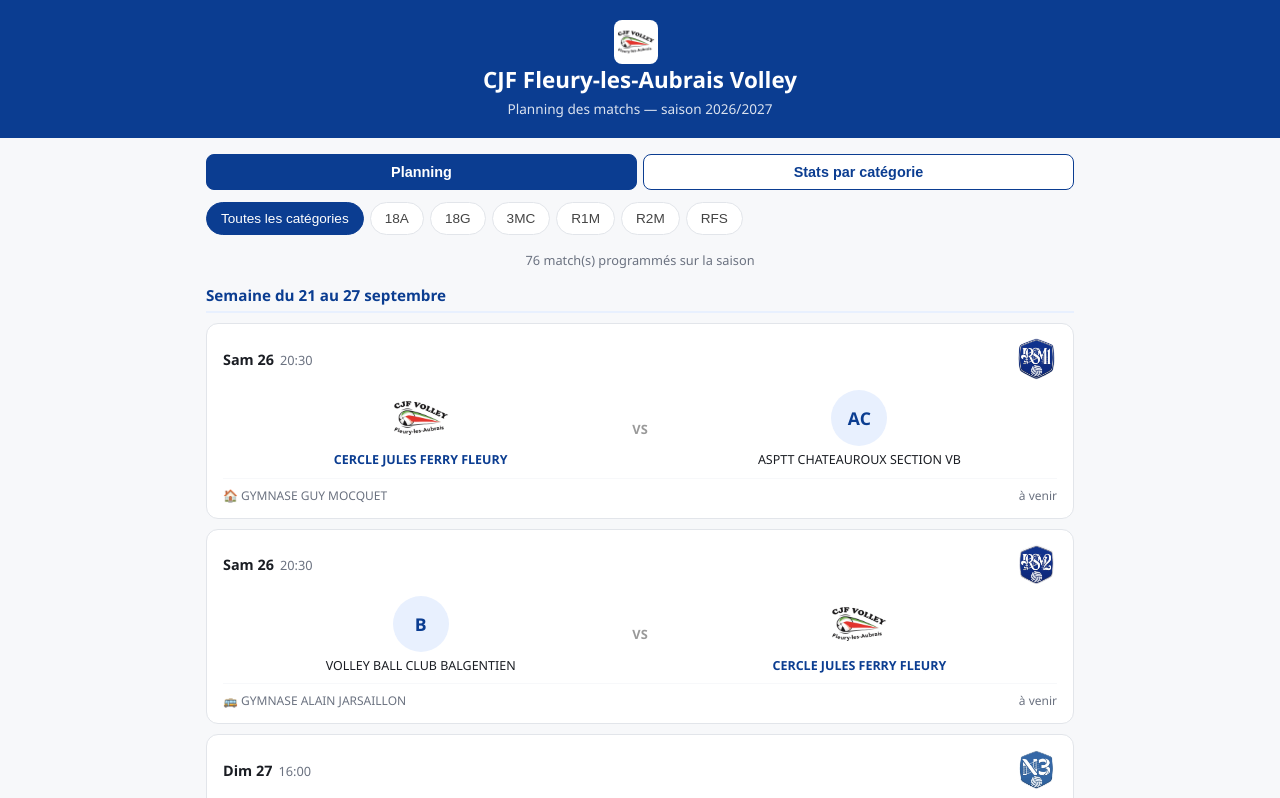
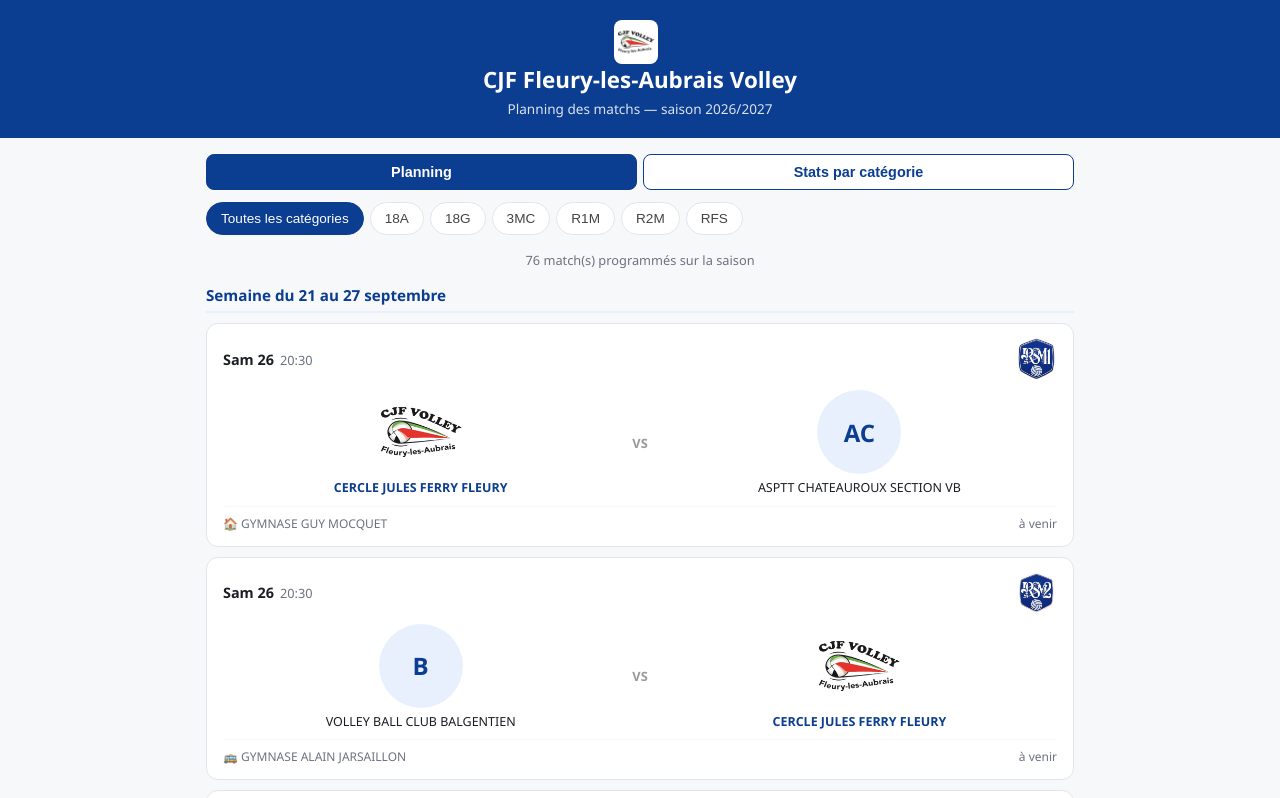
Before and after one commit to testflori/cjf-volley-planning, a website: page index.html in a window 1280 px wide. Shown: the top 798 px of the page. Drawn offline with Linux system fonts and the light colour scheme.

Commit message:
Agrandit les logos de club sur le scoreboard (56 -> 84px)

```diff
--- a/index.html
+++ b/index.html
@@ -202,19 +202,19 @@
     text-align: center;
   }
   .team-logo {
-    width: 56px;
-    height: 56px;
+    width: 84px;
+    height: 84px;
     object-fit: contain;
     border-radius: 8px;
     flex: none;
   }
   .team-logo-fallback {
-    width: 56px;
-    height: 56px;
+    width: 84px;
+    height: 84px;
     border-radius: 50%;
     background: var(--bleu-clair);
     color: var(--bleu);
-    font-size: 1.1rem;
+    font-size: 1.5rem;
     font-weight: 700;
     display: inline-flex;
     align-items: center;
```
